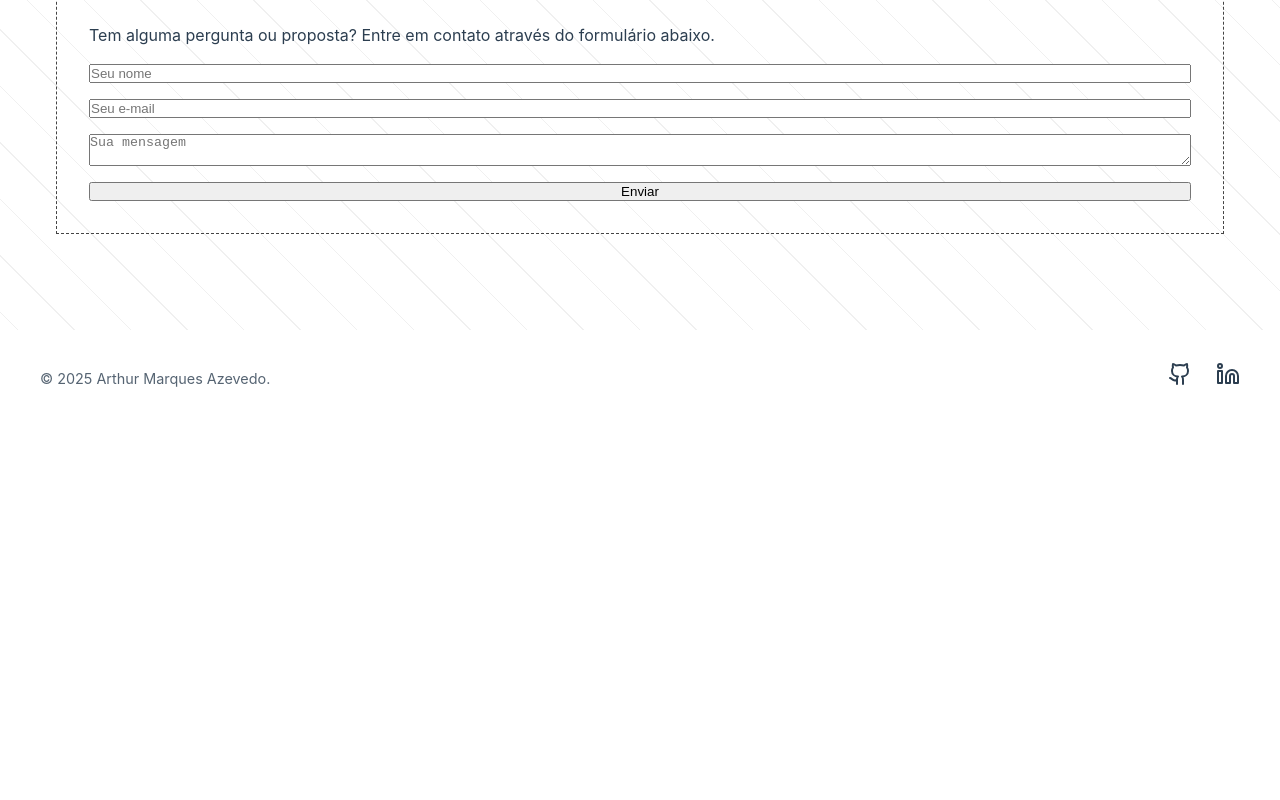
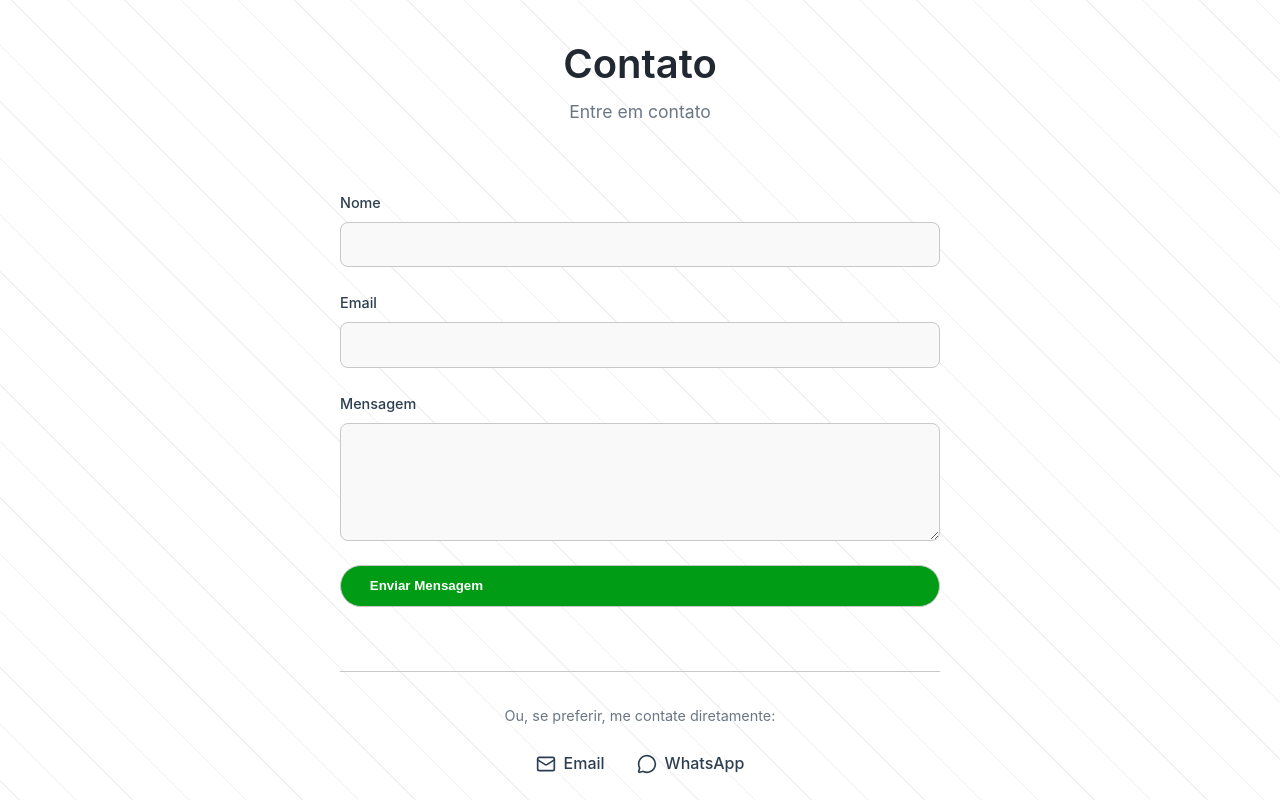
Before and after one commit to Arthur1220/Portfolio-Arthur1220, a Vue app in the folder frontend/: page / in a window 1280 px wide. Shown: the part 3360-4160 px from the top of the page. Before the commit the page ends 3786 px from the top, so only its background shows below. Built offline with nearby package versions, Linux system fonts and the light colour scheme; some icons are missing.

Commit message:
feat: implementar seção de contato com formulário e traduções para i18n

```diff
--- a/frontend/src/components/sections/ContactSection.vue
+++ b/frontend/src/components/sections/ContactSection.vue
@@ -1,30 +1,152 @@
 <script setup>
-// Nenhuma lógica necessária por enquanto
+import { Mail, MessageCircle } from 'lucide-vue-next';
 </script>
 
 <template>
-  <section class="placeholder-section">
-    <h2>Contato</h2>
-    <p>Tem alguma pergunta ou proposta? Entre em contato através do formulário abaixo.</p>
-    <form class="contact-form-placeholder">
-      <input type="text" placeholder="Seu nome" />
-      <input type="email" placeholder="Seu e-mail" />
-      <textarea placeholder="Sua mensagem"></textarea>
-      <button type="submit">Enviar</button>
-    </form>
+  <section id="contact" class="contact-section">
+    <div class="contact-container">
+      <h2 class="section-title">{{ $t('contact.title') }}</h2>
+      <p class="section-subtitle">{{ $t('contact.subtitle') }}</p>
+
+      <form class="contact-form">
+        <div class="form-group">
+          <label for="name">{{ $t('contact.name_label') }}</label>
+          <input type="text" id="name" required />
+        </div>
+        <div class="form-group">
+          <label for="email">{{ $t('contact.email_label') }}</label>
+          <input type="email" id="email" required />
+        </div>
+        <div class="form-group">
+          <label for="message">{{ $t('contact.message_label') }}</label>
+          <textarea id="message" rows="5" required></textarea>
+        </div>
+        <button type="button" class="submit-button">
+          {{ $t('contact.submit_button') }}
+        </button>
+      </form>
+
+      <div class="direct-contact-info">
+        <p class="alt-text">{{ $t('contact.alt_text') }}</p>
+        <div class="contact-links">
+          <a href="mailto:arthurmarquesazevedo@gmail.com" class="contact-link">
+            <Mail :size="20" />
+            <span>Email</span>
+          </a>
+          <a href="https://wa.me/5573991481220" target="_blank" class="contact-link">
+            <MessageCircle :size="20" />
+            <span>WhatsApp</span>
+          </a>
+        </div>
+      </div>
+    </div>
   </section>
 </template>
 
 <style scoped>
-.placeholder-section {
-  border: 1px dashed #444;
-  padding: 2rem;
-  margin-bottom: 2rem;
+/* --- ESTILO GERAL DA SEÇÃO (igual para todas as opções) --- */
+.contact-section {
+  padding: 6rem 2rem;
+  display: flex;
+  justify-content: center;
 }
-.contact-form-placeholder {
+.contact-container {
+  width: 100%;
+  max-width: 600px;
+  text-align: center;
+}
+.section-title {
+  font-size: 2.5rem;
+  margin-bottom: 0.5rem;
+}
+.section-subtitle {
+  font-size: 1.1rem;
+  opacity: 0.7;
+  margin-bottom: 4rem;
+}
+
+/* --- DESIGN "MODERNO E ESTRUTURADO" --- */
+.contact-form {
+  width: 100%;
   display: flex;
   flex-direction: column;
-  gap: 1rem;
-  margin-top: 1rem;
+  gap: 1.5rem;
+  text-align: left;
+}
+.form-group {
+  display: flex;
+  flex-direction: column;
+}
+.form-group label {
+  margin-bottom: 0.5rem;
+  font-weight: 500;
+  color: var(--color-text);
+  font-size: 0.9rem;
+}
+.form-group input,
+.form-group textarea {
+  width: 100%;
+  padding: 0.8rem 1rem;
+  border: 1px solid var(--color-border);
+  background-color: var(--color-card-background); /* Fundo sutil */
+  color: var(--color-text);
+  border-radius: 8px; /* Cantos arredondados */
+  font-size: 1rem;
+  transition: border-color 0.3s ease, box-shadow 0.3s ease;
+}
+.form-group input:focus,
+.form-group textarea:focus {
+  outline: none;
+  border-color: var(--color-primary);
+  box-shadow: 0 0 0 3px rgba(var(--color-primary-rgb), 0.2); /* Efeito "glow" */
+}
+.submit-button {
+  width: 100%;
+  display: inline-flex;
+  align-items: center;
+  gap: 0.75rem;
+  padding: 0.8rem 1.8rem;
+  background-color: var(--color-primary);
+  color: #fff;
+  border: 1px solid var(--color-border);
+  border-radius: 30px;
+  font-weight: 600;
+  transition: all 0.3s ease;
+}
+.submit-button:hover {
+  background-color: var(--color-card-background);
+  color: var(--color-text);
+  border-color: var(--color-primary);
+}
+
+/* --- CONTATO DIRETO (igual para todas as opções) --- */
+.direct-contact-info {
+  margin-top: 4rem;
+  border-top: 1px solid var(--color-border);
+  padding-top: 2rem;
+}
+.alt-text {
+  font-size: 0.9rem;
+  color: var(--color-text);
+  opacity: 0.7;
+  margin-bottom: 1.5rem;
+}
+.contact-links {
+  display: flex;
+  justify-content: center;
+  gap: 2rem;
+  flex-wrap: wrap;
+}
+.contact-link {
+  display: inline-flex;
+  align-items: center;
+  gap: 0.5rem;
+  color: var(--color-text);
+  font-weight: 500;
+  text-decoration: none;
+  transition: color 0.3s ease;
+}
+.contact-link:hover {
+  color: var(--color-primary);
 }
 </style>
--- a/frontend/src/i18n.js
+++ b/frontend/src/i18n.js
@@ -36,6 +36,19 @@
       category4: 'Blockchain',
       category5: 'Ferramentas'
     },
+    contact: {
+      title: 'Contato',
+      subtitle: 'Entre em contato',
+      direct_title: 'Fale comigo',
+      form_title: 'Escreva uma mensagem',
+      email_cta: 'Mandar mensagem',
+      whatsapp_cta: 'Mandar mensagem',
+      name_label: 'Nome',
+      email_label: 'Email',
+      message_label: 'Mensagem',
+      submit_button: 'Enviar Mensagem',
+      alt_text: 'Ou, se preferir, me contate diretamente:'
+    },
   },
   en: {
     nav: {
@@ -70,7 +83,20 @@
       category3: 'DevOps & Databases',
       category4: 'Blockchain',
       category5: 'Tools'
-    }
+    },
+    contact: {
+      title: 'Contact',
+      subtitle: 'Get in touch',
+      direct_title: 'Talk to me',
+      form_title: 'Write a message',
+      email_cta: 'Send message',
+      whatsapp_cta: 'Send message',
+      name_label: 'Name',
+      email_label: 'Email',
+      message_label: 'Message',
+      submit_button: 'Send Message',
+      alt_text: 'Or, if you prefer, contact me directly:'
+    },
   }
 };
 
```
